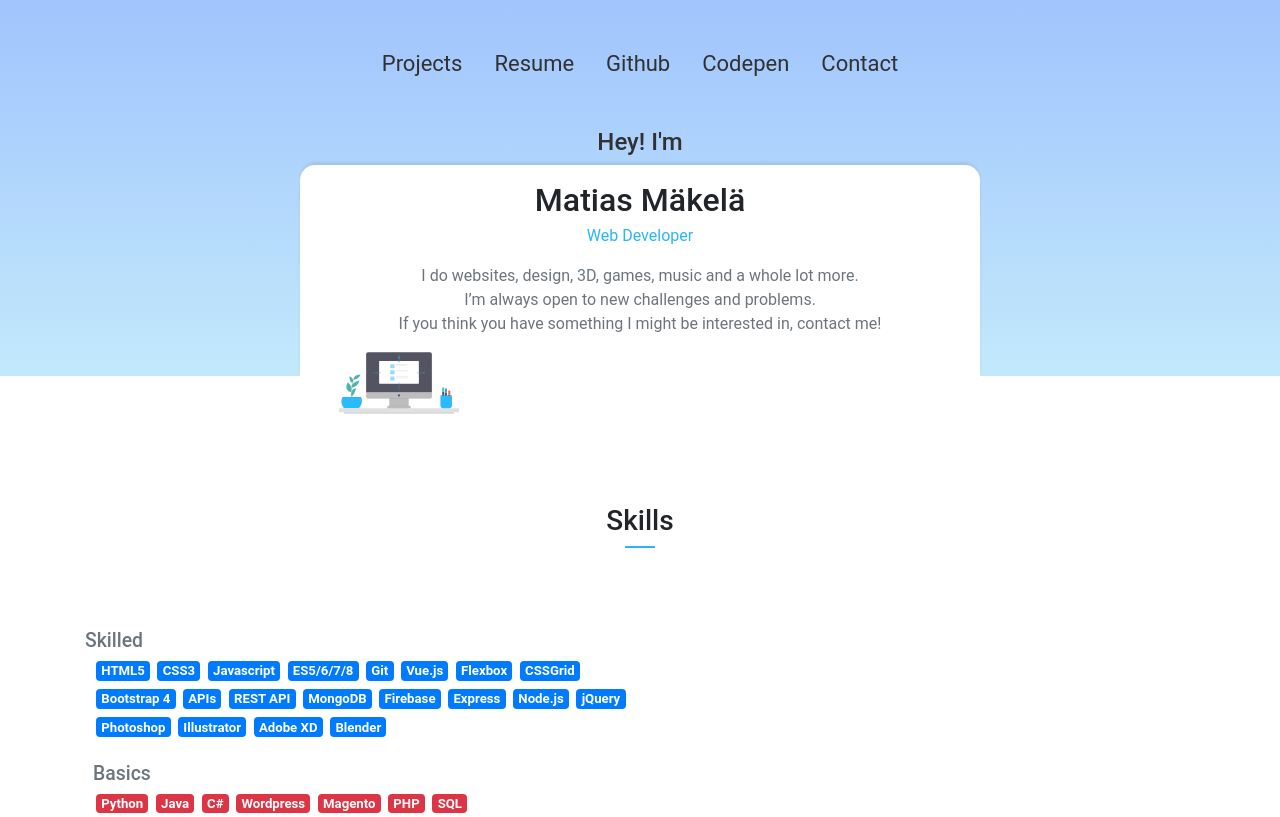
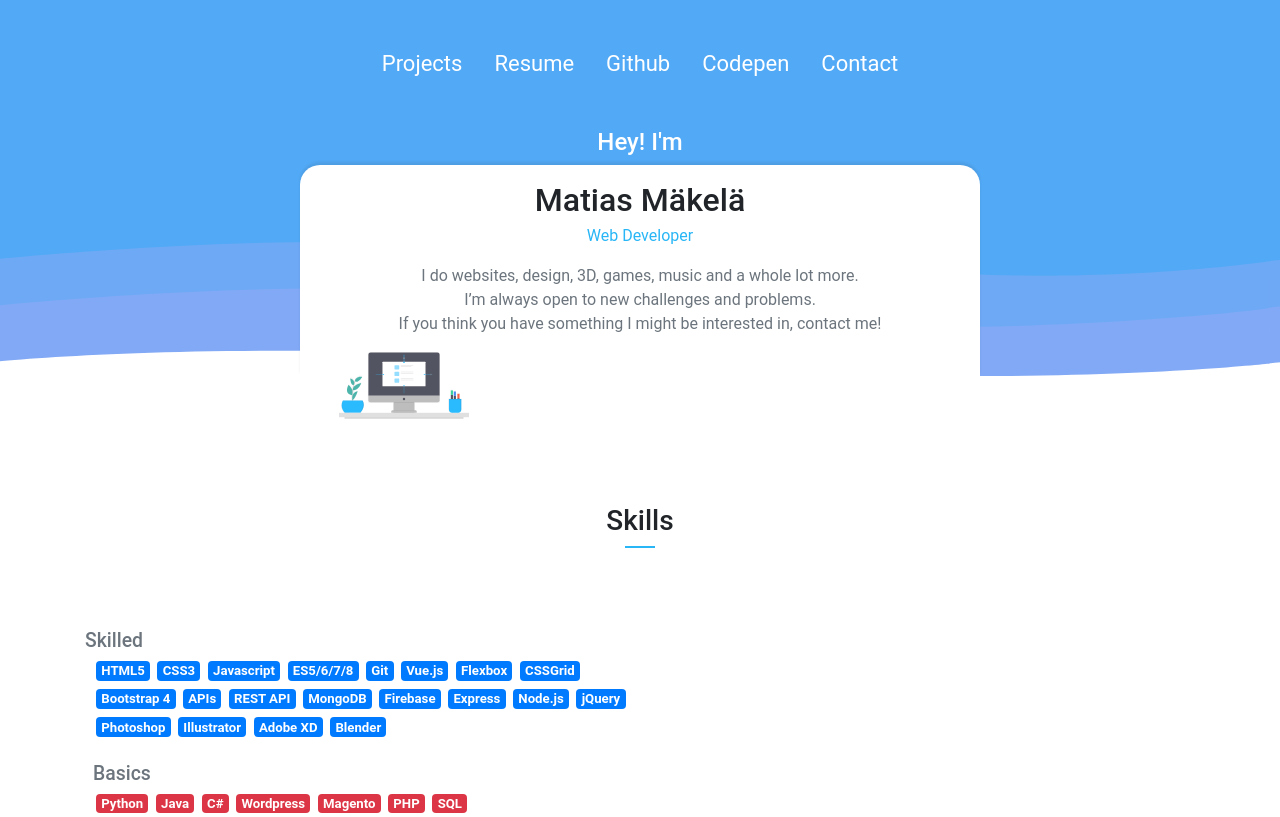
Before and after one commit to breeku/breeku.github.io, a plain HTML site: page index.html in a window 1280 px wide. Shown: the top 817 px of the page. Drawn offline with nearby package versions, Linux system fonts and the light colour scheme.

Commit message:
added waves to background

```diff
--- a/css/custom.css
+++ b/css/custom.css
@@ -24,13 +24,13 @@ a, a:hover, a:visited, a:active {
     margin-right: auto;
     left: 0;
     right: 0;
-    color: #313131;
+    color: white;
     font-size: 1.375em;
 }
 
 .introduction {
     max-width: 680px;
-    border-radius: 15px 15px 0 0;
+    border-radius: 20px 20px 0 0;
     box-shadow: 0 -3px 3px rgba(0,0,0,0.07);
     background-color: white;
     padding: 1.5em;
@@ -43,13 +43,13 @@ a, a:hover, a:visited, a:active {
 .subtext {
     font-size: 1.5rem;
     padding-top: 3rem;
-    color: #313131;
+    color: white;
 }
 .title {
     color: #29B6F6;
 }
 .computer {
-    width: 120px;
+    width: 130px;
     float: left;
 }
 .headertitle {
@@ -70,6 +70,9 @@ a, a:hover, a:visited, a:active {
 }
 .skilled {
     font-size: 1.1em;
+}
+.skillbg{
+    background-color: red;
 }
 .badge {
     margin-top: 8px;
@@ -102,7 +105,7 @@ a, a:hover, a:visited, a:active {
 }
 .project1 {
     background-color: #CDDCDC;
-    background-image: linear-gradient(to bottom, #fff8f4 0%, #ace0f9 100%);
+    background-image: linear-gradient(to top, #999ff5 0%, #68ccfa 100%);
     min-height: 600px;
     display: flex;
     flex-direction: column;
@@ -144,12 +147,24 @@ a, a:hover, a:visited, a:active {
     color: #29B6F6;
 }
 .bg {
-    background: #66a6ff;
-    background-image: linear-gradient(to bottom, #a1c4fd 0%, #c2e9fb 100%);
-    position: relative;
+    background: url(/img/bg.svg);
+    background-repeat: repeat-x;
+    background-position: 180%;
+    -webkit-background-size: contain;
+    -moz-background-size: contain;
+    -o-background-size: contain;
+    background-size: contain;
+    margin-right: 0 !important;
+    margin-left: 0 !important;
     z-index: -99;
     padding-top: 10vh;
+    width: 100vw;
 }
+    @media only screen and (max-width: 1400px) {
+    .bg {
+        background-size: cover;
+    }
+    }
     @media only screen and (max-width: 990px) {
     .skilled {
         max-width: 100%;
```
Also changed, not shown: index.html (+2 -0 lines), img/bg.svg (added).
